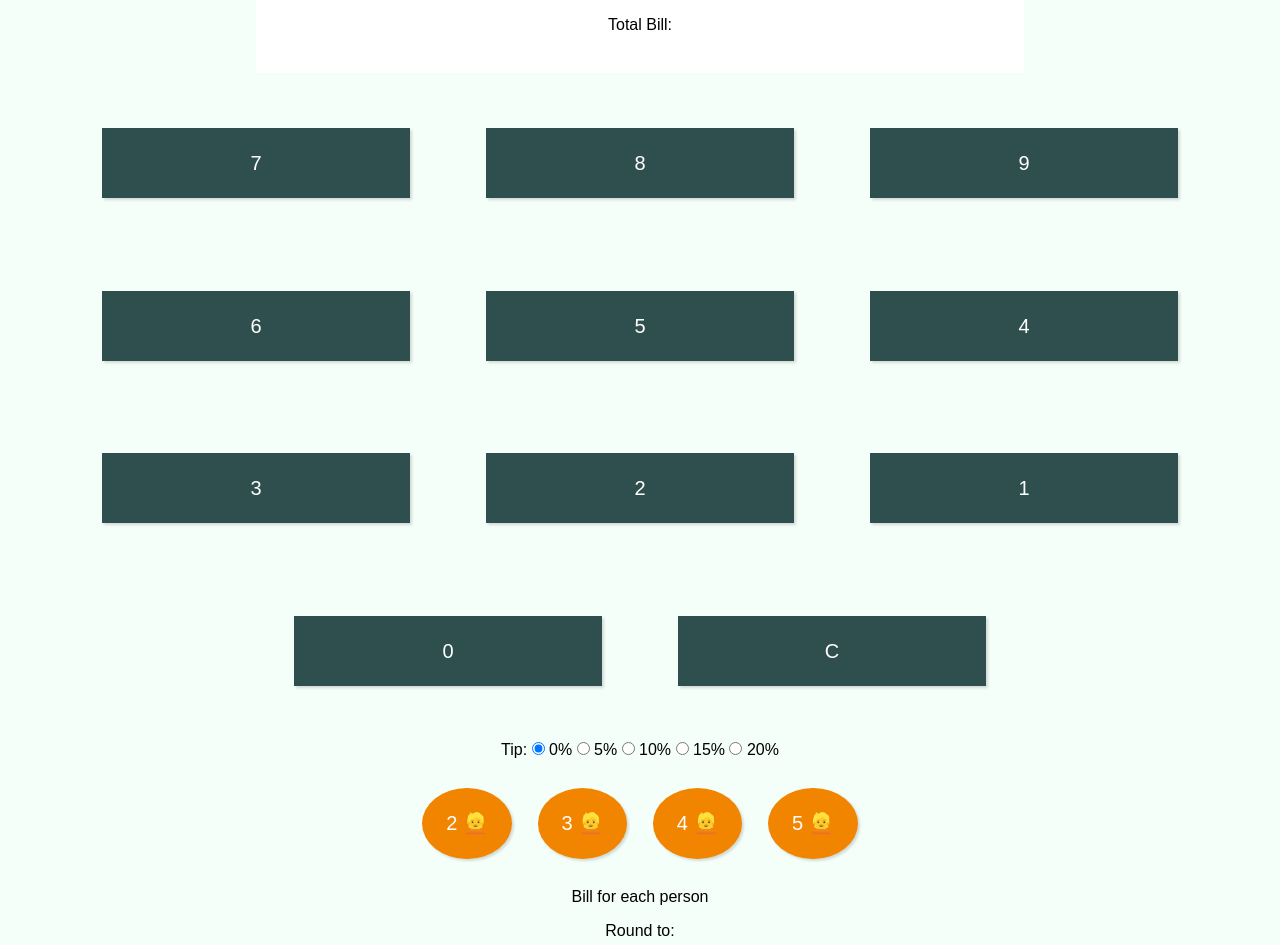
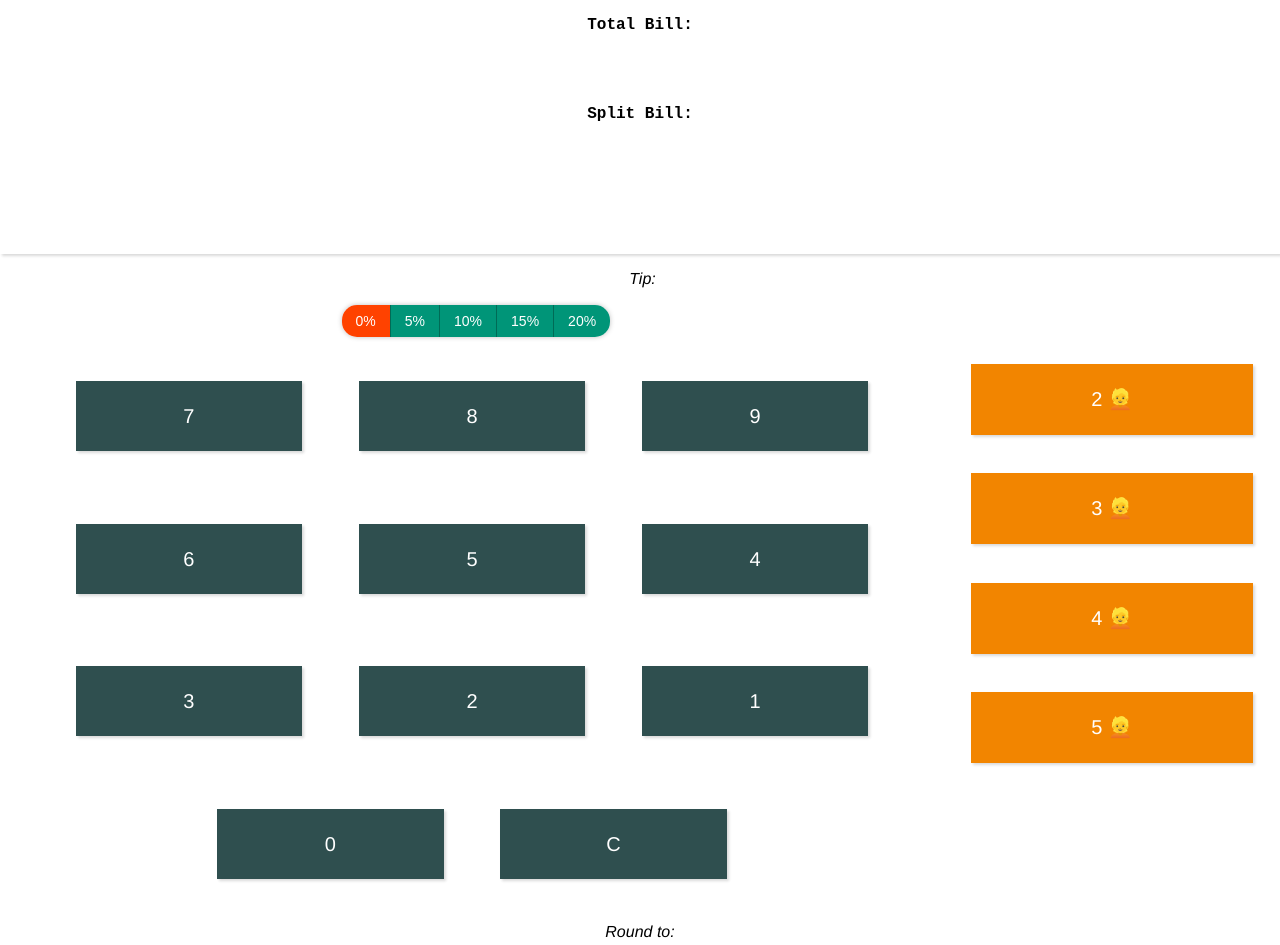
Before and after one commit to zfah01/Bill-Splitter-App, a plain HTML site: page index.html in a window 1280 px wide. Shown: the top 945 px of the page. Drawn offline with Linux system fonts and the light colour scheme.

Commit message:
nearly done basePlus - few fixes to be made

```diff
--- a/index.html
+++ b/index.html
@@ -21,11 +21,34 @@
 
 <div class="calculator">
     <div class = "input">
-        <p>Total Bill: </p>
+        <p class="titles"><b>Total Bill: </b></p>
         <span  id = "input"  class="initialInput"></span>
+        <p id="rH" class="titles"><b>Split Bill:</b> </p>
+        <span  id = "result" class="result"></span>
     </div>
 
+    <p id="tips"><i> Tip:</i> </p>
+    <div class = "radioTipButtons">
+            <input type="radio" name="tipButton" class="tipButtons" id="tip0" value = "0" checked="checked">
+        <label class="radioT_label" for="tip0">0%</label>
+                <input type="radio" name="tipButton" class="tipButtons" id="tip5" value = "5">
+        <label class="radioT_label" for="tip5">5%</label>
+                <input type="radio" name="tipButton" class="tipButtons" id="tip10" value = "10">
+        <label class="radioT_label" for="tip10">10%</label>
+                <input type="radio" name="tipButton" class="tipButtons" id="tip15" value = "15">
+        <label class="radioT_label" for="tip15">15%</label>
+                <input type="radio" name="tipButton" class="tipButtons" id="tip20"  value = "20">
+        <label class="radioT_label" for="tip20">20%</label>
 
+    </div>
+
+    <div class="splitButtons">
+        <button name="splitButton" value="2" class="split" id="split2">2 &#128113;</button>
+        <button name="splitButton" value="3" class="split" id="split3">3 &#128113;</button>
+        <button name="splitButton" value="4" class="split" id="split4">4 &#128113;</button>
+        <button name="splitButton" value="5" class="split" id="split5">5 &#128113;</button>
+
+    </div>
     <div class="calculatorButtons">
         <input type="button" name="numberDigit" class="number" value="7" id="7"/>
         <input type="button" name="numberDigit" class="number" value="8" id="8"/>
@@ -46,29 +69,9 @@
         <input type="button" value="C" class="number"  id="ClearButton"/>
 
     </div>
-    <div class = "tipButtons">
-        <form id = tip>
-        <p id="tips"> Tip: <input type="radio" name="tipButton" class="tipButtons" id="tip0" value = "0" checked="checked"> 0%
-            <input type="radio" name="tipButton" class="tipButtons" id="tip5" value = "5"> 5%
-            <input type="radio" name="tipButton" class="tipButtons" id="tip10" value = "10"> 10%
-            <input type="radio" name="tipButton" class="tipButtons" id="tip15" value = "15"> 15%
-            <input type="radio" name="tipButton" class="tipButtons" id="tip20"  value = "20"> 20%
-        </p>
-        </form>
-    </div>
-    <div class="calculatorButtons">
-        <button name="splitButton" value="2" class="split" id="split2">2 &#128113;</button>
-        <button name="splitButton" value="3" class="split" id="split3">3 &#128113;</button>
-        <button name="splitButton" value="4" class="split" id="split4">4 &#128113;</button>
-        <button name="splitButton" value="5" class="split" id="split5">5 &#128113;</button>
-
-    </div>
 
 
-    <div class = "output">
-        <p>Bill for each person </p>
-        <span  id = "result" class="splitBill" class="result"></span>
-    </div><p id="round"> Round to:</p>
+    <p id="round"><i>Round to:</i> </p>
     <div class = "roundRadioButtons">
         <input type="radio" name="roundButton" class="roundButtons" id="r1" value = "1" checked="checked">
         <label class="radio_label" for="r1">£1</label>
--- a/model.js
+++ b/model.js
@@ -43,12 +43,12 @@ class Model{
 
 
 
-   getSplit(){
+    getSplit(){
         this.splitAnswer = this.currentValue/ this.splitValue;
         //this.tip = this.answer + this.tip / 100;
         //this.answer = this.answer + this.tip;
-       document.getElementById("splitAns").innerHTML = this.splitAnswer.toFixed(2);
-       return this.splitAnswer.toFixed(2);
+        document.getElementById("splitAns").innerHTML = this.splitAnswer.toFixed(2);
+        return this.splitAnswer.toFixed(2);
     }
 
     applyTip(){
--- a/style.css
+++ b/style.css
@@ -6,8 +6,14 @@
 .titles{
     text-align: center;
 }
+
+input[type="button"]:active {
+    background-color: #4F2F2F;
+    color: #fff;
+
+}
 .calculator{
-    background-color:  mintcream;
+    background-color:  white;
 }
 .numberDigit{
     margin: 23%;
@@ -32,6 +38,17 @@ input button{
     flex-flow: row wrap;
     justify-content: center;
 }
+.splitButtons{
+    transition: 0.3s;
+    float: right;
+    margin-top: 2.5%;
+    padding: 1vh;
+    background: white;
+    width: 25%;
+    display: flex;
+    flex-direction: column;
+    justify-content: center;
+}
 
 .calculatorButtons, button{
     margin-top: 2vh;
@@ -41,16 +58,19 @@ input button{
 }
 .split{
     color:white;
-    margin: 1%;
+    margin: 6%;
     padding: 3vh;
-    border-radius: 50%;
     background-color: #f28500;
     font-size: min(2.5vh, 20px);
     border: none;
     box-shadow: rgba(0, 0, 0, 0.15) 1.95px 1.95px 2.6px;
 }
 html,body{
-    font-family: sans-serif;
+    font-family: Helvetica,sans-serif;
+}
+
+.titles{
+    font-family: Courier New,sans-serif;
 }
 
 .split:focus{
@@ -60,22 +80,41 @@ html,body{
 }
 .input{
     transition: margin-left 0.3s;
+    box-shadow: rgba(0, 0, 0, 0.15) 1.95px 1.95px 2.6px;
     background-color: white;
-    width: 60%;
     display: flex;
     flex-direction: column;
     justify-content: center;
-    margin-left: 20%;
 
 }
+
+
 .roundRadioButtons{
     display:inline-flex;
     overflow:hidden;
     border-radius: 15px;
     box-shadow: 0 0 5px rgba(0,0,0,0.25);
 }
+
+.radioTipButtons{
+    display: inline-flex;
+    vertical-align: middle;
+
+    margin-left:8.6%;
+    margin-right: 8%;
+    overflow:hidden;
+    border-radius: 15px;
+    box-shadow: 0 0 5px rgba(0,0,0,0.25);
+}
+
+
+
 .roundButtons{
 display: none;
+}
+
+.tipButtons{
+    display: none;
 }
 
 .radio_label{
@@ -87,6 +126,20 @@ display: none;
     cursor: pointer;
     transition: background 0.1s;
 }
+
+.radioT_label{
+    padding: 8px 14px;
+    font-size: 14px;
+    font-family:sans-serif;
+    color: #ffffff;
+    background: #009578;
+    cursor: pointer;
+    transition: background 0.1s;
+}
+
+.radioT_label:not(:last-of-type){
+    border-right: 1px solid #006B56;
+}
 .radio_label:not(:last-of-type){
     border-right: 1px solid #006B56;
 }
@@ -94,7 +147,9 @@ display: none;
     background: #ff4200;
 }
 
-
+.tipButtons:checked + .radioT_label{
+    background: #ff4200;
+}
 
 
 #input{
@@ -103,9 +158,17 @@ display: none;
     margin-bottom: 3%;
 
 }
+
 #result{
-    font-size:2em;
+    font-size: 2em;
+    background-color: white;
+    padding-bottom: 9%;
 }
 #finalStatement{
     font-size: 0.6em;
+    font-style: italic;
 }
+#tips{
+    margin-left: 5px;
+    vertical-align: middle;
+}
```
Also changed, not shown: controller.js (indentation only).
